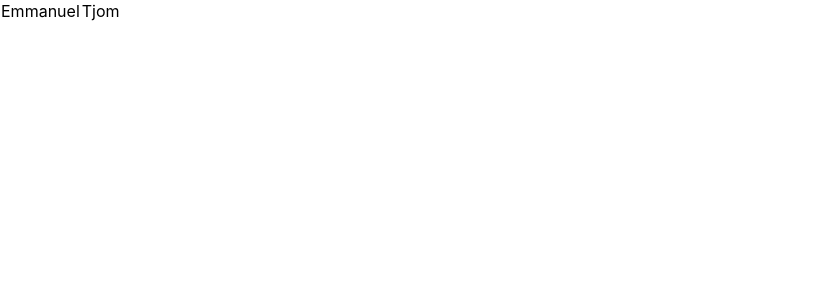
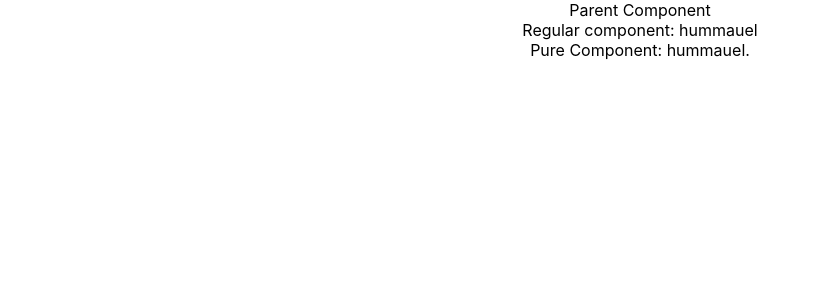
Before and after one commit to fabuloussTeam/reactRevision, a React (Create React App) app: page / in a window 1280 px wide. Shown: the top 300 px of the page, without its empty margins (0-818 px from the left). Built offline with nearby package versions, Linux system fonts and the light colour scheme.

Commit message:
Pure component VS Regular component

```diff
--- a/src/App.js
+++ b/src/App.js
@@ -12,13 +12,17 @@ import Form from './components/Form';
 import LifecycleA from './components/LifecycleA';
 import FragmentDemo from './components/FragmentDemo';
 import Table from './components/Table';
+import PrComponent from './components/PrComponent';
 
 function App() {
 
 
   return (
     <div className="App">
-   <Table />
+
+  <PrComponent />
+
+  { /*<Table />*/}
    {/* <FragmentDemo />*/}
     {/*<LifecycleA />*/}
    {/* <Form />*/}
--- a/src/components/FragmentDemo.js
+++ b/src/components/FragmentDemo.js
@@ -1,4 +1,5 @@
 import React, { Fragment } from "react";
+
 
 function FragmentDemo() {
     return (
--- /dev/null
+++ b/src/components/PrComponent.js
@@ -0,0 +1,39 @@
+import React, { Component } from 'react';
+import Purecomponent from './Purecomponent';
+import Regularcomponent from './Regularcomponent';
+
+class PrComponent extends Component {
+
+// Purecomponent implement shouldComponentUpdate lifecycle avec une comparaison superficiel des props et state avant de s'afficher
+// Pour un rendu precis, il faut se rassurer que tout les composant enfants sont des pure component
+
+    constructor(props) {
+        super(props);
+        this.state = {
+            name: 'Emmanuel'
+        }
+    }
+
+    componentDidMount(){
+        setInterval( () => {
+            this.setState(
+                {name: 'hummauel'}
+            )
+        }, 2000 )
+    }
+
+    render() {
+
+        console.log('**************************parent compoent render*****************************');
+
+        return (
+            <div>
+                Parent Component
+                <Regularcomponent name={this.state.name} />
+                <Purecomponent name={this.state.name}  />
+            </div>
+         );
+    }
+}
+
+export default PrComponent;
--- /dev/null
+++ b/src/components/Purecomponent.js
@@ -0,0 +1,16 @@
+import React, { PureComponent } from 'react';
+
+class Purecomponent extends PureComponent {
+
+    render() {
+        console.log('******************purent compoent render*********************');
+
+        return (
+            <div>
+                Pure Component: {this.props.name}.
+            </div>
+        );
+    }
+}
+
+export default Purecomponent;
--- /dev/null
+++ b/src/components/Regularcomponent.js
@@ -0,0 +1,16 @@
+import React, { Component } from 'react';
+
+class Regularcomponent extends Component {
+
+    render() {
+        console.log('***************************regular compoent render **********************');
+
+        return (
+            <div>
+                Regular component: {this.props.name}
+            </div>
+        );
+    }
+}
+
+export default Regularcomponent;
--- a/src/components/Table.js
+++ b/src/components/Table.js
@@ -7,15 +7,15 @@ const items = [];
         <>
           {
             items.map( item => (
-                <React.Fragment>
+                <React.Fragment key={item.id}>
                     <h1>Title</h1>
                     <p>{item.title}</p>
                 </React.Fragment>
             ))
           }
-          <td>Emmanuel</td>
+          <td>Emma</td>
           <td>Tjom</td>
-        </>
+          </>
      );
 }
 
```
